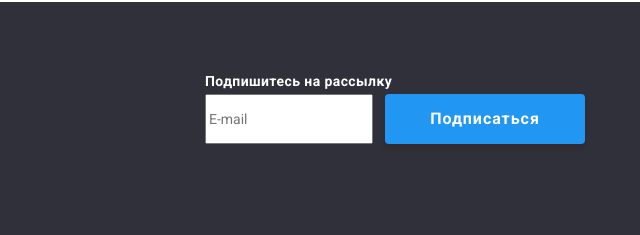
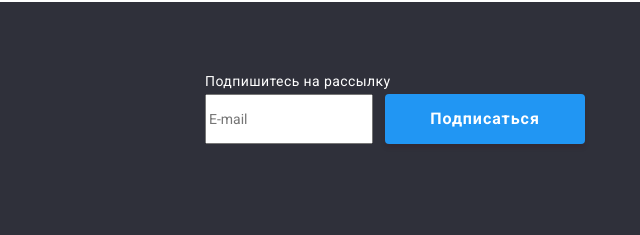
Before and after one commit to mandarinka99/goit-markup-hw-06, a plain HTML site: page index.html in a window 1280 px wide. Shown: the part 2698-2933 px from the top of the page, 640-1280 px from the left. Drawn offline with nearby package versions, Linux system fonts and the light colour scheme.

Commit message:
Update index.html

```diff
--- a/index.html
+++ b/index.html
@@ -547,7 +547,7 @@
           </ul>
         </div>
         <div class="footer-right-part">
-          <b>Подпишитесь на рассылку</b>
+          <p class="footer-form-title">Подпишитесь на рассылку</p>
           <div class="footer-form">
             <input
               type="email"
```
